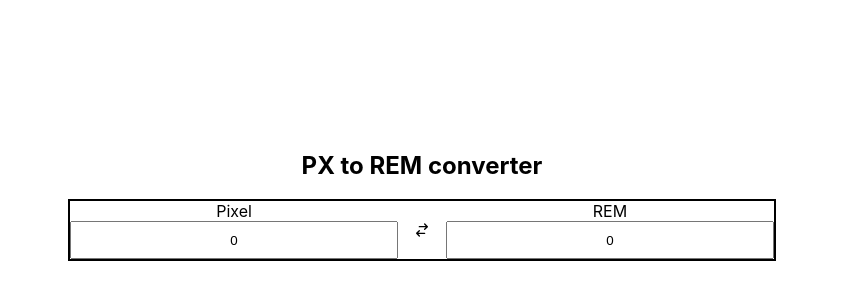
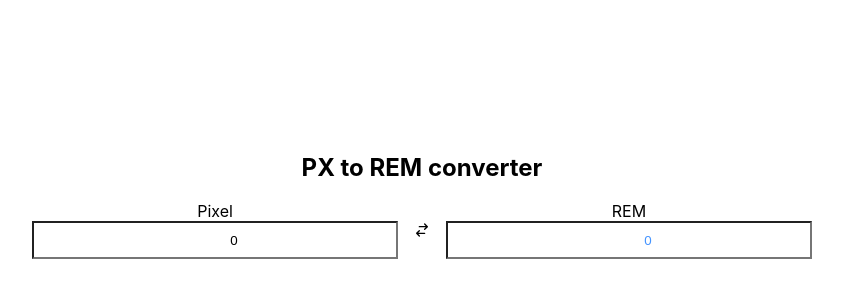
Before and after one commit to sandeshghadage/First_gitFork, a React (Create React App) app: page / in a window 1280 px wide. Shown: the part 204-504 px from the top of the page, without its empty margins (218-1061 px from the left). Built offline with nearby package versions, Linux system fonts and the light colour scheme.

Commit message:
minor changes

```diff
--- a/src/App.css
+++ b/src/App.css
@@ -10,7 +10,7 @@
   display: flex;
   align-items: center;
   gap: 1rem;
-  border: 2px solid;
+  /* border: 2px solid; */
 }
 
 input {
@@ -24,3 +24,16 @@ input {
   flex-direction: column;
   align-items: center;
 }
+
+#pxlInput {
+  background-repeat: no-repeat;
+  background-position: 10px center;
+  padding-left: 40px;
+  color: black;
+}
+#remInput {
+  background-repeat: no-repeat;
+  background-position: 10px center;
+  padding-left: 40px;
+  color: #4594ff;
+}
--- a/src/App.js
+++ b/src/App.js
@@ -21,6 +21,7 @@ function App() {
         <div className="inputWithLabel">
           <div>Pixel</div>
           <input
+            id="pxlInput"
             onChange={(e) => setPixel(e.target.value)}
             value={pixel}
           ></input>
@@ -28,7 +29,11 @@ function App() {
         <HiOutlineSwitchHorizontal style={{ alignSelf: "center" }} />
         <div className="inputWithLabel">
           <div>REM</div>
-          <input onChange={(e) => setRem(e.target.value)} value={rem}></input>
+          <input
+            id="remInput"
+            onChange={(e) => setRem(e.target.value)}
+            value={rem}
+          ></input>
         </div>
       </div>
     </div>
```
